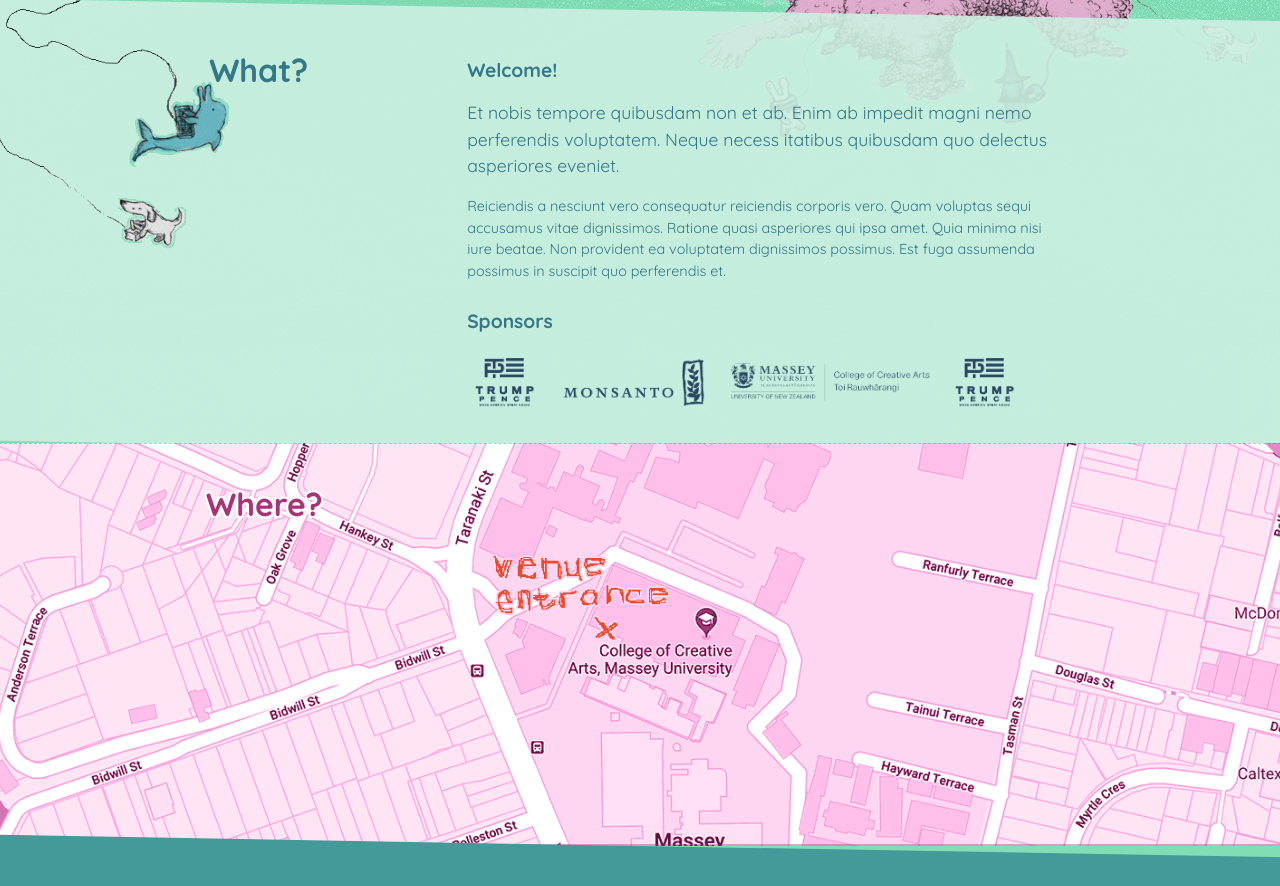
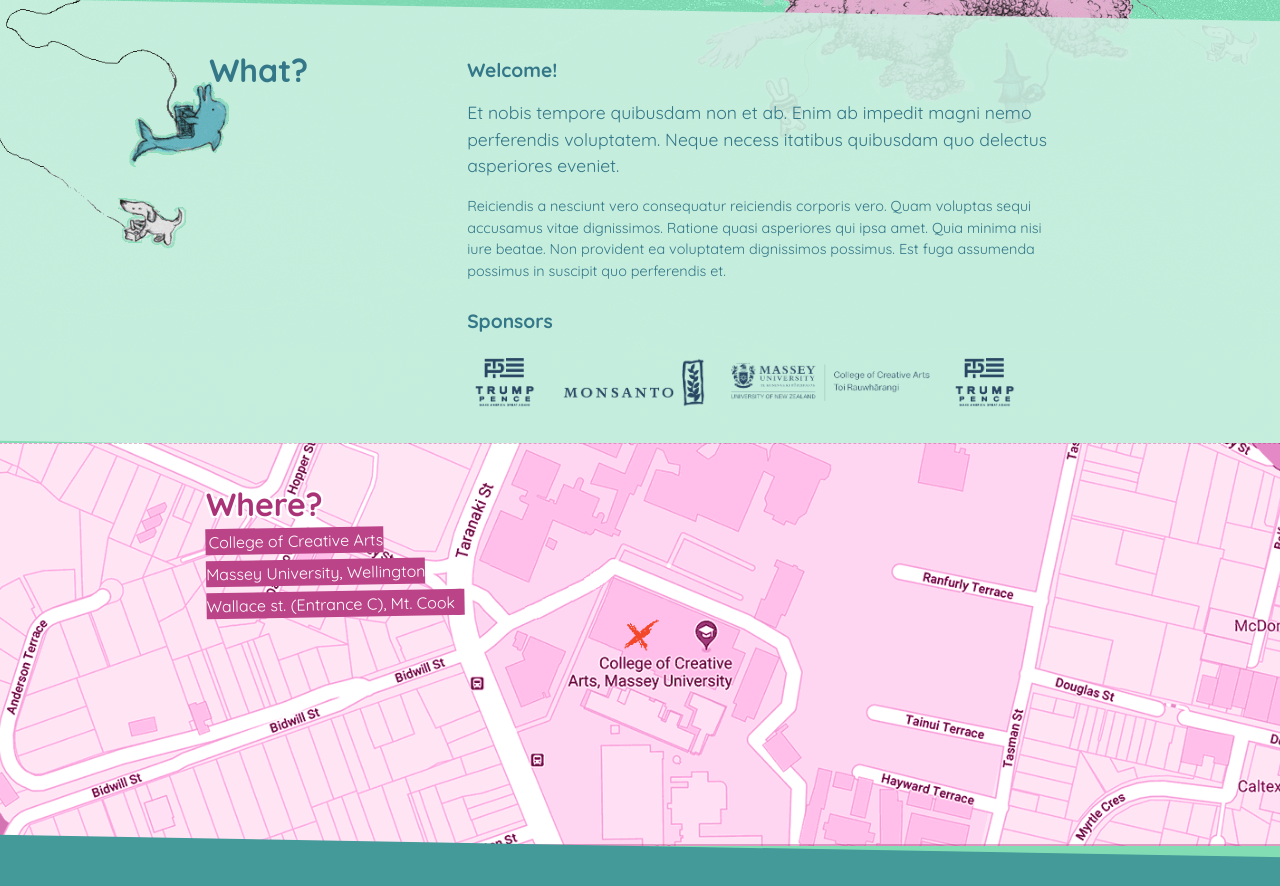
Before and after one commit to tabreturn/jam-openjam-aotearoa, a PHP site: page / in a window 1280 px wide. Shown: the part 488-1374 px from the top of the page. Run offline with PHP 8.4, Linux system fonts and the light colour scheme.

Commit message:
- add address to where section

```diff
--- a/website/index.html
+++ b/website/index.html
@@ -102,6 +102,14 @@
   <a href="https://www.google.co.nz/maps/place/College+of+Creative+Arts,+Massey+University/@-41.3018327,174.7742477,19z/data=!4m8!1m2!2m1!1sMassey+University+Wellington+Wallace+Street,+Mount+Cook,+Wellington+entrance+c!3m4!1s0x6d38afdfc84c941b:0xc59147167f462f94!8m2!3d-41.3017717!4d174.7754471">
     <div class="container">
       <h1>Where?</h1>
+      <div class="label_txt">
+        <span>
+          College of Creative Arts<br />
+          Massey University, Wellington<br />
+          Wallace st. (Entrance C), Mt. Cook
+        <span>
+      </div>
+
     </div>
   </a>
 
--- a/website/screen.css
+++ b/website/screen.css
@@ -268,7 +268,7 @@ p {
 }
 
 #where a:hover {
-  background-color: rgba(255,255,255,0.3);
+  background-color: rgba(187,68,136,0.2);
 }
 
 #where .container {
@@ -282,6 +282,18 @@ p {
    2px  -2px 0 #FFF,
    -2px  2px 0 #FFF,
    2px   2px 0 #FFF;
+}
+
+#where .label_txt {
+  position: absolute;
+  top: 80px;
+  transform: rotate(-1deg);
+}
+
+#where span {
+  background-color:#B48;
+  line-height: 2em;
+  padding: 0.2em;
 }
 
 
```
Also changed, not shown: website/img/where-map.gif.
